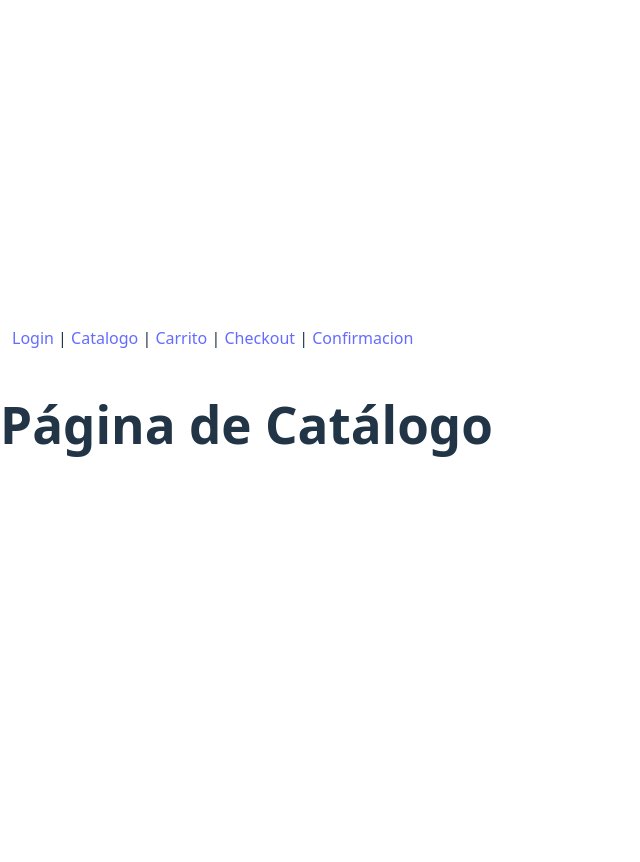
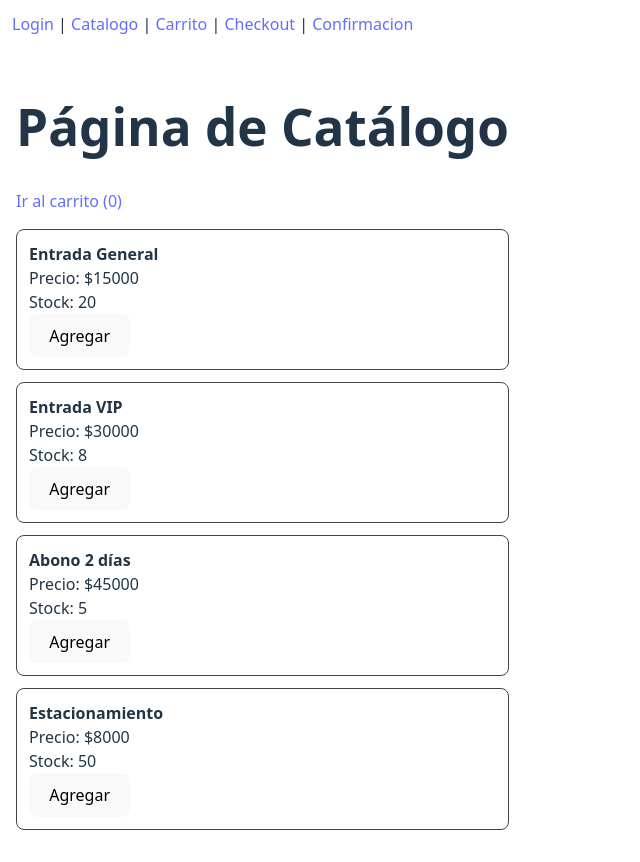
Before and after one commit to lucianocastr/proyEcomerceTest, a React (Vite) app: page /catalogo in a window 1280 px wide. Shown: the whole page, without its empty margins (0-640 px from the left). Before the commit the page ends 800 px from the top, so only its background shows below. Built offline with nearby package versions, Linux system fonts and the light colour scheme.

Commit message:
feat: catálogo mínimo, addToCart y carrito lectura/localStorage

```diff
--- /dev/null
+++ b/src/lib/cart.js
@@ -0,0 +1,29 @@
+const KEY = "cartItems";
+
+export function readCart() {
+  try {
+    return JSON.parse(localStorage.getItem(KEY)) || [];
+  } catch {
+    return [];
+  }
+}
+
+export function writeCart(items) {
+  localStorage.setItem(KEY, JSON.stringify(items));
+}
+
+export function addToCart(item) {
+  const current = readCart();
+  const existing = current.find((i) => i.id === item.id);
+  if (existing) {
+    existing.cantidad += 1;
+  } else {
+    current.push({ ...item, cantidad: 1 });
+  }
+  writeCart(current);
+  return current;
+}
+
+export function clearCart() {
+  writeCart([]);
+}
--- a/src/pages/Carrito.jsx
+++ b/src/pages/Carrito.jsx
@@ -1,3 +1,37 @@
+import { readCart, clearCart } from "../lib/cart";
+import { useEffect, useState } from "react";
+
 export default function Carrito() {
-  return <h1 data-testid="carrito-page">Página de Carrito</h1>;
+  const [items, setItems] = useState([]);
+
+  useEffect(() => {
+    setItems(readCart());
+  }, []);
+
+  const total = items.reduce((acc, it) => acc + it.precio * it.cantidad, 0);
+
+  return (
+    <div style={{ padding: 16 }}>
+      <h1 data-testid="carrito-page">Página de Carrito</h1>
+
+      {items.length === 0 ? (
+        <p data-testid="carrito-vacio">Tu carrito está vacío</p>
+      ) : (
+        <div>
+          <ul data-testid="carrito-lista" style={{ listStyle: "none", padding: 0 }}>
+            {items.map((it) => (
+              <li key={it.id} data-testid={`carrito-item-${it.id}`} style={{ marginBottom: 8 }}>
+                {it.nombre} × {it.cantidad} — ${it.precio * it.cantidad}
+              </li>
+            ))}
+          </ul>
+          <p data-testid="carrito-total"><strong>Total: ${total}</strong></p>
+        </div>
+      )}
+
+      <button data-testid="carrito-limpiar" onClick={() => { clearCart(); setItems([]); }}>
+        Vaciar carrito
+      </button>
+    </div>
+  );
 }
--- a/src/pages/Catalogo.jsx
+++ b/src/pages/Catalogo.jsx
@@ -1,3 +1,47 @@
+import productos from "../data/productos.json";
+import { addToCart, readCart } from "../lib/cart";
+import { Link } from "react-router-dom";
+import { useState, useEffect } from "react";
+
 export default function Catalogo() {
-  return <h1 data-testid="catalogo-page">Página de Catálogo</h1>;
+  const [items, setItems] = useState(productos);
+  const [cartCount, setCartCount] = useState(0);
+
+  useEffect(() => {
+    setCartCount(readCart().reduce((acc, it) => acc + it.cantidad, 0));
+  }, []);
+
+  const handleAdd = (p) => {
+    const updated = addToCart({ id: p.id, nombre: p.nombre, precio: p.precio });
+    setCartCount(updated.reduce((acc, it) => acc + it.cantidad, 0));
+  };
+
+  return (
+    <div style={{ padding: 16 }}>
+      <h1 data-testid="catalogo-page">Página de Catálogo</h1>
+
+      <div style={{ marginBottom: 12 }}>
+        <Link to="/carrito" data-testid="link-carrito">
+          Ir al carrito ({cartCount})
+        </Link>
+      </div>
+
+      <ul data-testid="lista-productos" style={{ listStyle: "none", padding: 0, display: "grid", gap: 12 }}>
+        {items.map((p) => (
+          <li key={p.id} data-testid={`producto-${p.id}`} style={{ border: "1px solid #444", padding: 12, borderRadius: 8 }}>
+            <div><strong>{p.nombre}</strong></div>
+            <div>Precio: ${p.precio}</div>
+            <div>Stock: {p.stock}</div>
+            <button
+              data-testid={`btn-agregar-${p.id}`}
+              onClick={() => handleAdd(p)}
+              disabled={p.stock <= 0}
+            >
+              Agregar
+            </button>
+          </li>
+        ))}
+      </ul>
+    </div>
+  );
 }
```
